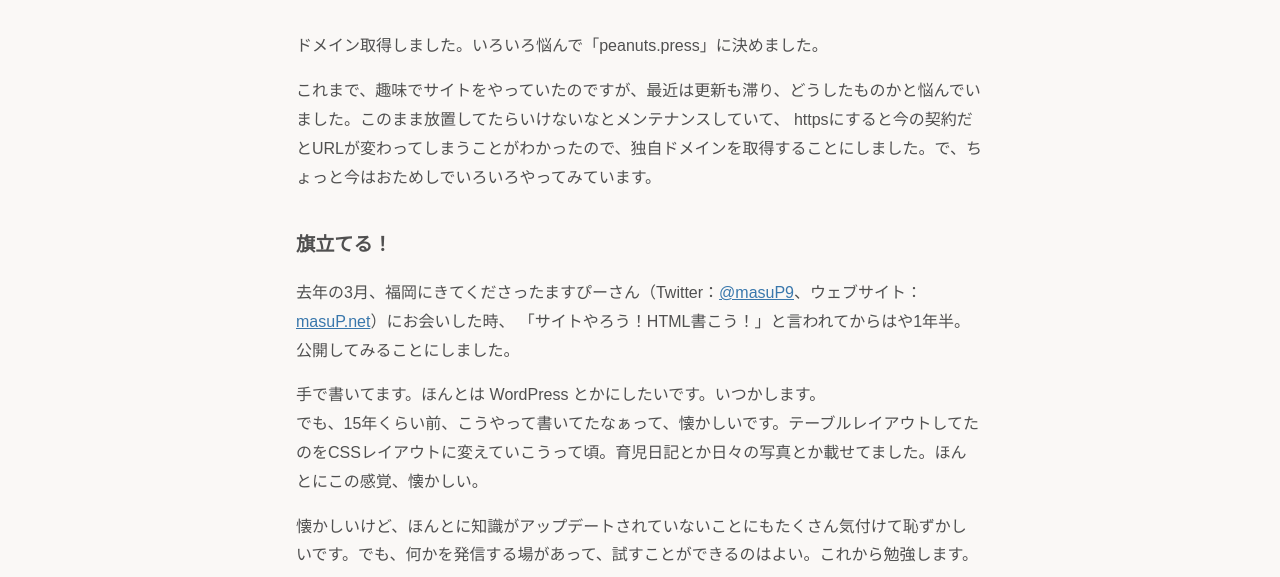
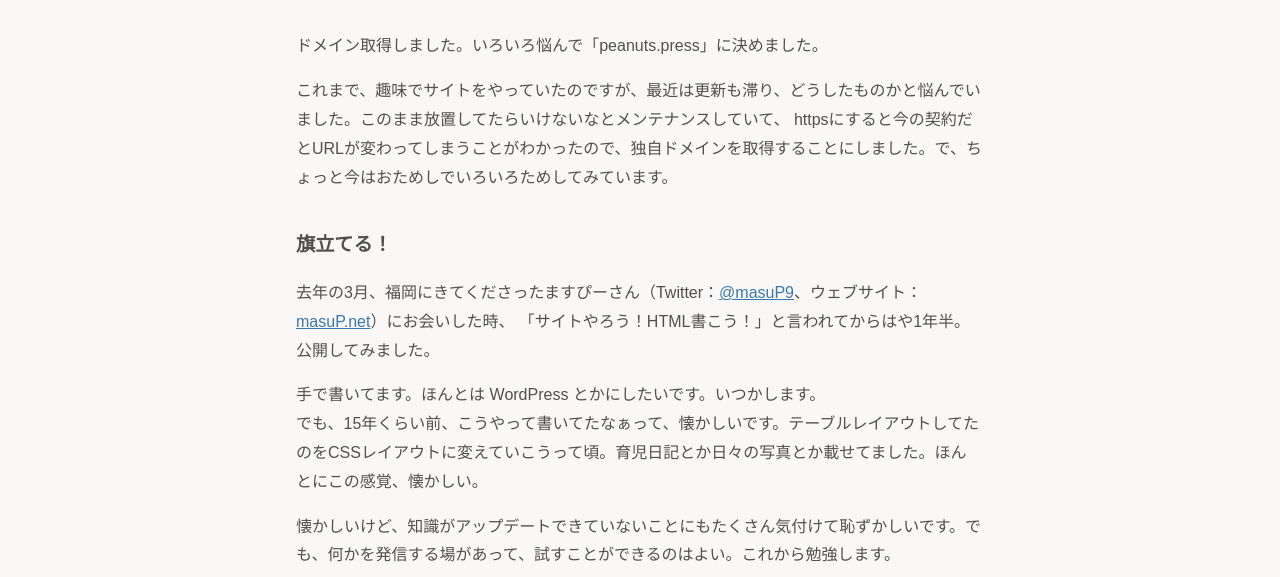
Before and after one commit to yocco405/note, a plain HTML site: page 2020/20200726.html in a window 1280 px wide. Shown: the part 223-800 px from the top of the page. Drawn offline with Linux system fonts and the light colour scheme.

Commit message:
Update 20200726.html

```diff
--- a/2020/20200726.html
+++ b/2020/20200726.html
@@ -43,21 +43,21 @@
       </p>
       <p>
         これまで、趣味でサイトをやっていたのですが、最近は更新も滞り、どうしたものかと悩んでいました。このまま放置してたらいけないなとメンテナンスしていて、
-        httpsにすると今の契約だとURLが変わってしまうことがわかったので、独自ドメインを取得することにしました。で、ちょっと今はおためしでいろいろやってみています。
+        httpsにすると今の契約だとURLが変わってしまうことがわかったので、独自ドメインを取得することにしました。で、ちょっと今はおためしでいろいろためしてみています。
       </p>
 
       <h2>旗立てる！</h2>
 
       <p>
         去年の3月、福岡にきてくださったますぴーさん（Twitter：<a href="https://twitter.com/masuP9">@masuP9</a>、ウェブサイト：<a href="https://masup.net/">masuP.net</a>）にお会いした時、
-        「サイトやろう！HTML書こう！」と言われてからはや1年半。公開してみることにしました。
+        「サイトやろう！HTML書こう！」と言われてからはや1年半。公開してみました。
       </p>
       <p>
         手で書いてます。ほんとは WordPress とかにしたいです。いつかします。<br>
         でも、15年くらい前、こうやって書いてたなぁって、懐かしいです。テーブルレイアウトしてたのをCSSレイアウトに変えていこうって頃。育児日記とか日々の写真とか載せてました。ほんとにこの感覚、懐かしい。
       </p>
       <p>
-        懐かしいけど、ほんとに知識がアップデートされていないことにもたくさん気付けて恥ずかしいです。でも、何かを発信する場があって、試すことができるのはよい。これから勉強します。
+        懐かしいけど、知識がアップデートできていないことにもたくさん気付けて恥ずかしいです。でも、何かを発信する場があって、試すことができるのはよい。これから勉強します。
       </p>
 
       <h2>peanuts.press をよろしくです</h2>
```
